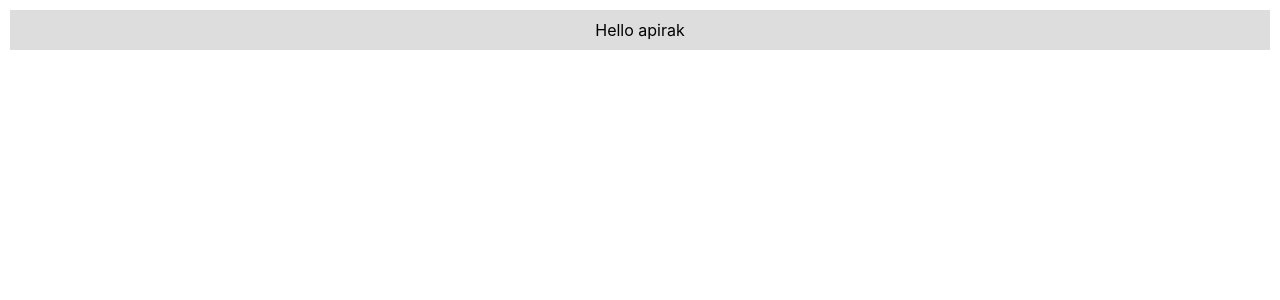
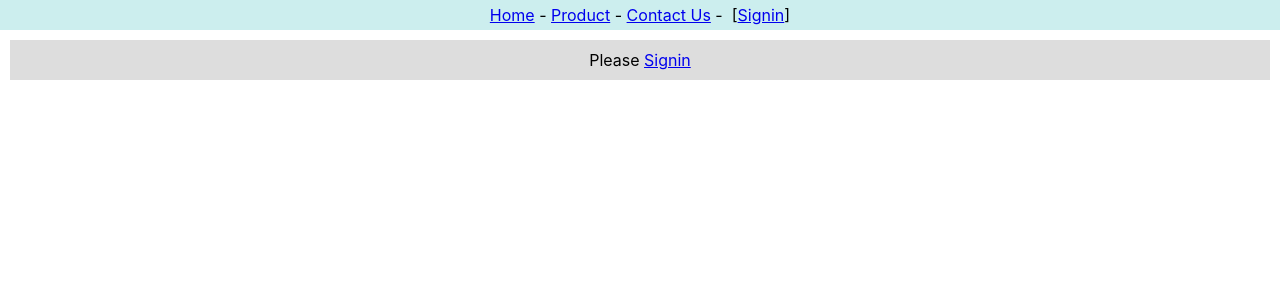
Before and after one commit to shidosaiga/react-app1-apirak, a React (Create React App) app in the folder app1/: page / in a window 1280 px wide. Shown: the top 300 px of the page. Built offline with nearby package versions, Linux system fonts and the light colour scheme.

Commit message:
storage with Context

```diff
--- a/app1/src/App.js
+++ b/app1/src/App.js
@@ -9,8 +9,10 @@
 import RefArray from './refs-array'
 import MessageBox from './state-func'
 import {userContext} from './context'
-import Content  from './context-content'
-
+// import Content  from './context-content'
+import Header2 from './context-header2'
+import Content2 from './context-content2'
+import React from "react";
 function App() {
 
   // return (
@@ -22,9 +24,11 @@
   // );
   // return <Button/>
   // return <Calculator2/>
+  let [user, setUser] = React.useState()
   return (
-    <userContext.Provider value = {'apirak'}>
-      <Content/>
+    <userContext.Provider value = {[user,setUser]}>
+      <Header2/>
+      <Content2/>
     </userContext.Provider>
   )
 }
--- /dev/null
+++ b/app1/src/context-content2.js
@@ -0,0 +1,26 @@
+import React from 'react'
+import { userContext } from './context'
+export default function Content2() {
+    let [user, setUser] = React.useContext( userContext)
+    const contentStyle = {
+        backgroundColor:'#ddd',
+        textAlign:'center',
+        margin: 10,
+        padding: 10
+}
+const onClickSignin = (event) => {
+    event.preventDefault()
+    setUser('Apirak')
+    }
+    return (
+        <div style={contentStyle}>
+        {
+        (user)
+        ? <span>Hello {user}</span>
+        : <span>Please <a href=" " onClick={onClickSignin}>
+        Signin</a></span>
+        }
+        </div>
+        )
+
+}
--- /dev/null
+++ b/app1/src/context-header2.js
@@ -0,0 +1,46 @@
+import React from "react";
+import { userContext } from "./context";
+export default class Header2 extends React.Component {
+  static contextType = userContext;
+  render() {
+    let [user, setUser] = this.context;
+
+    const headerStyle = {
+      backgroundColor: "#cee",
+      textAlign: "center",
+      padding: 5,
+    };
+    const onClickSignout = (event) => {
+      event.preventDefault();
+      setUser("");
+    };
+    const onClickSignin = (event) => {
+      event.preventDefault();
+      setUser('Apirak');
+    };
+    return (
+      <div style={headerStyle}>
+        <a href=" ">Home</a>&nbsp;-&nbsp;
+        <a href=" ">Product</a>&nbsp;-&nbsp;
+        <a href=" ">Contact Us</a>&nbsp;-&nbsp;&nbsp;
+        {user ? (
+          <span>
+            [{user}&nbsp;:&nbsp;
+            <a href=" " onClick={onClickSignout}>
+              Signout
+            </a>
+            ]
+          </span>
+        ) : (
+          <span>
+            [
+            <a href=" " onClick={onClickSignin}>
+              Signin
+            </a>
+            ]
+          </span>
+        )}
+      </div>
+    );
+  }
+}
```
